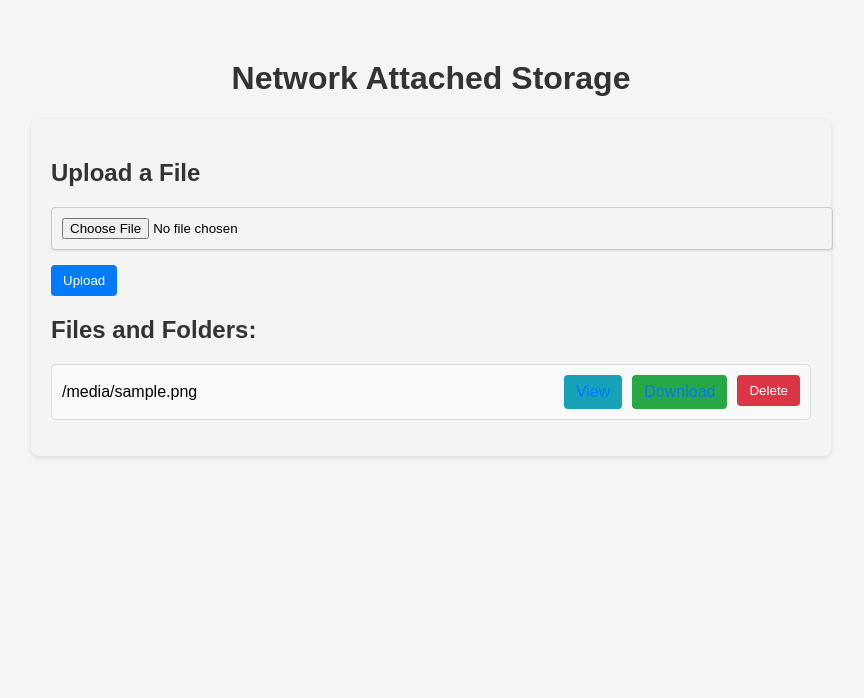
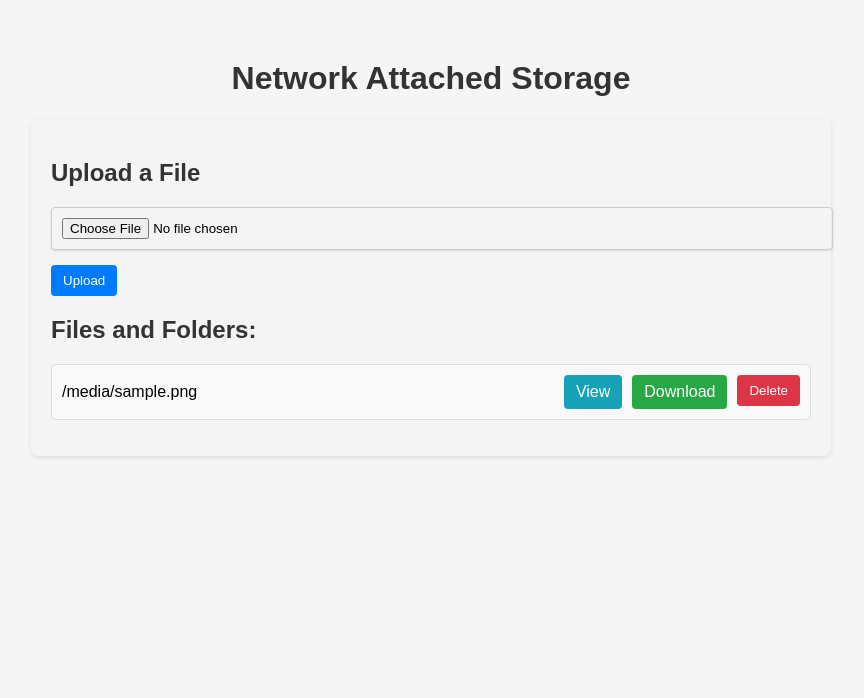
Before and after one commit to ishanurg/PiNAS, a Flask app: template templates/index.html in a window 1280 px wide. Shown: the part 51-749 px from the top of the page, without its empty margins (209-1073 px from the left). Run offline with Flask 3, Linux system fonts and the light colour scheme; the template is opened without the code that fills it: most values are stand-ins (such as "Sample title", 1, 10 or a date in 2020); parts of the project's set-up code (start-up, migrations or seed data) failed here and were passed over.

Commit message:
Update styles.css

```diff
--- a/static/styles.css
+++ b/static/styles.css
@@ -14,6 +14,7 @@ body {
     align-items: center;
     justify-content: space-between; /* Space between brand and menu */
     flex-wrap: wrap;
+    position: sticky;
 }
 
 .navbar-brand {
@@ -79,6 +80,7 @@ body {
     display: flex;
     justify-content: space-between;
     align-items: center;
+    position: sticky;
 }
 
 .profile {
@@ -151,7 +153,7 @@ button:hover {
 }
 
 .list-group-item a {
-    color: #007bff;
+    color: #ffffff;
     text-decoration: none;
 }
 
```
